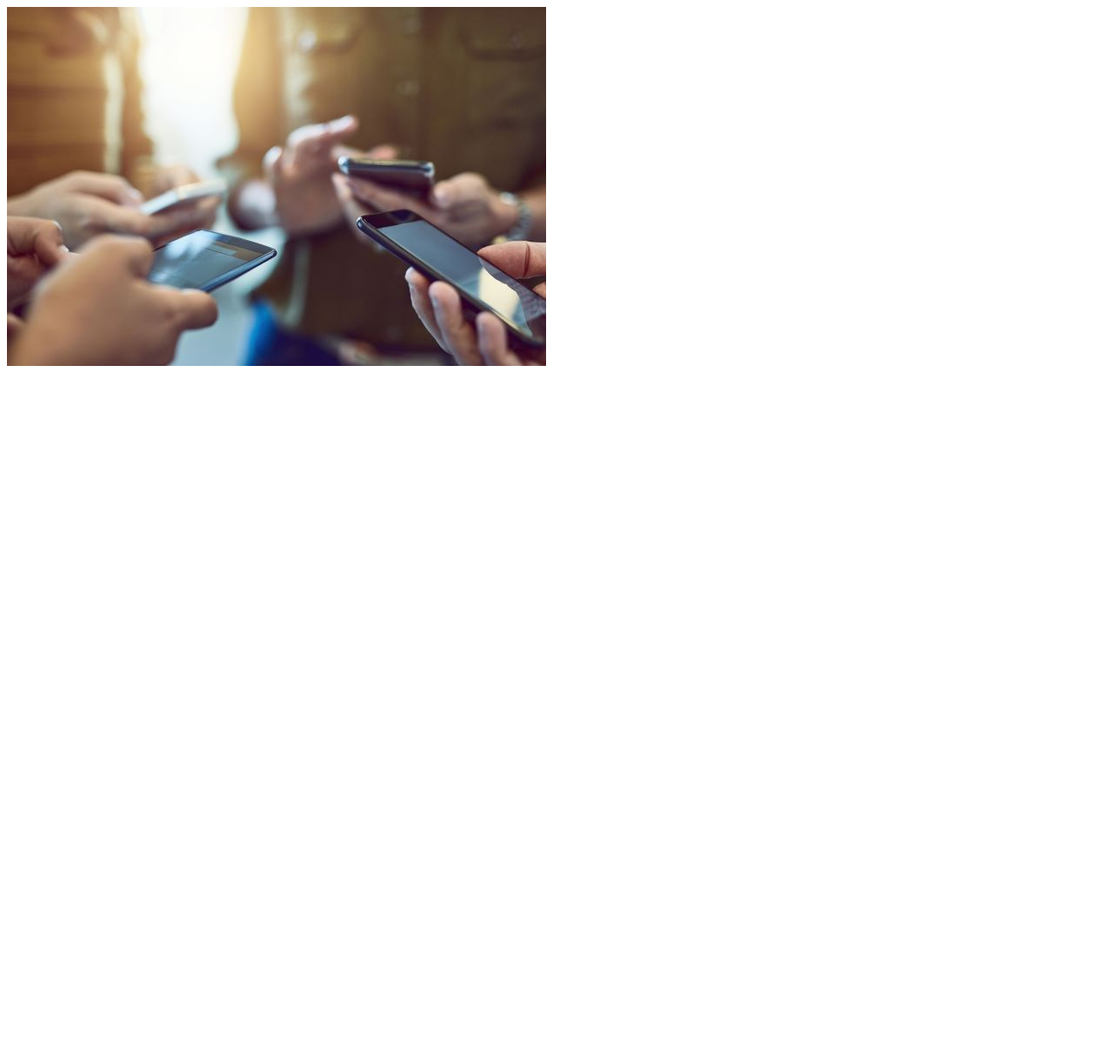
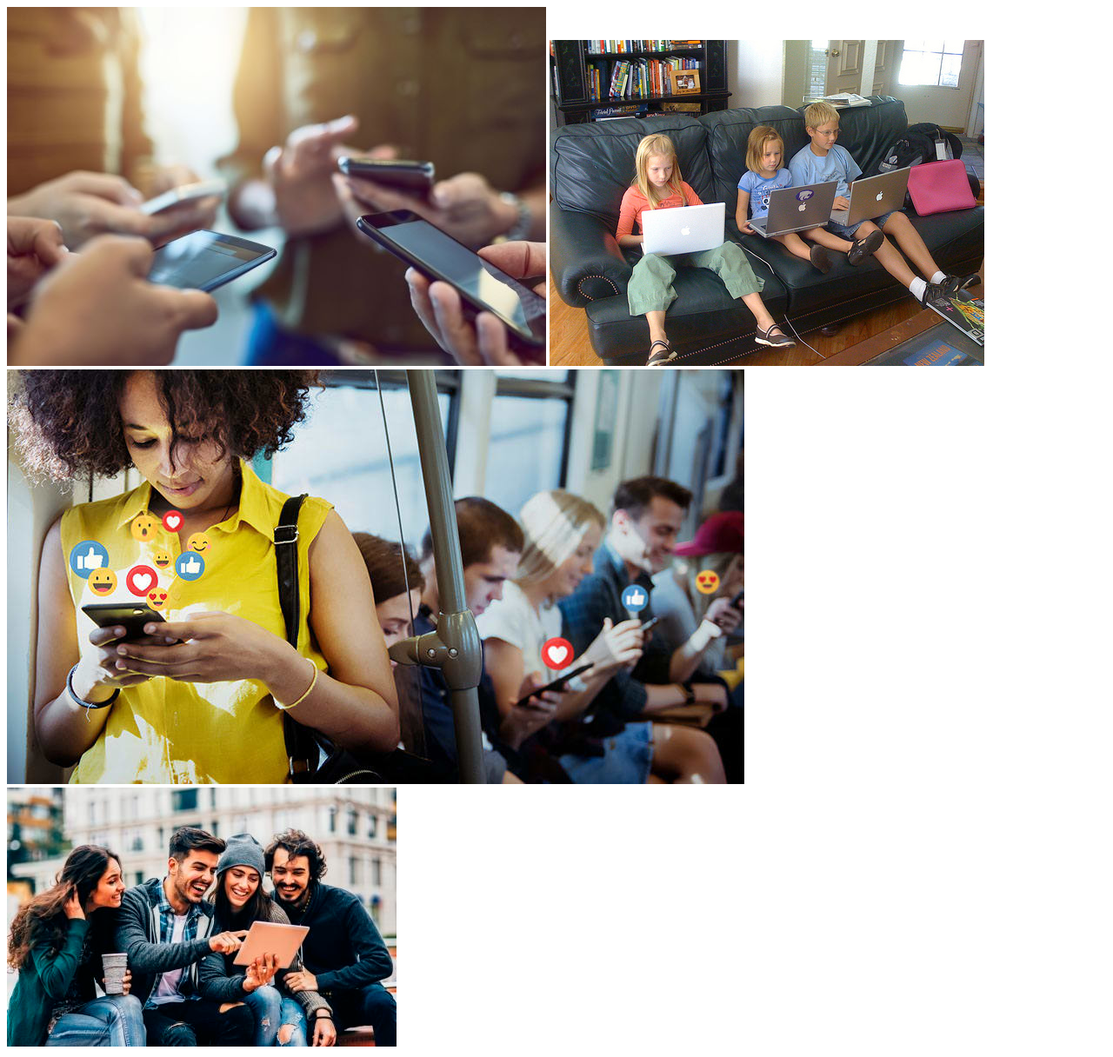
Before and after one commit to AntoJaslin/looplab, a plain HTML site: page index.html in a window 1280 px wide. Shown: the whole page at 87% size. Before the commit the page ends 800 px from the top, so only its background shows below. Drawn offline with Linux system fonts and the light colour scheme.

Commit message:
Update index.html

```diff
--- a/index.html
+++ b/index.html
@@ -8,5 +8,8 @@
 </head>
 <body>
     <img src="mobile.jpg" alt="Mobile Picture">
+    <img src="create.jpg" alt="Mobile Picture">
+    <img src="share.jpg" alt="Mobile Picture">
+    <img src="social.jpg" alt="Mobile Picture">
 </body>
 </html>
```
